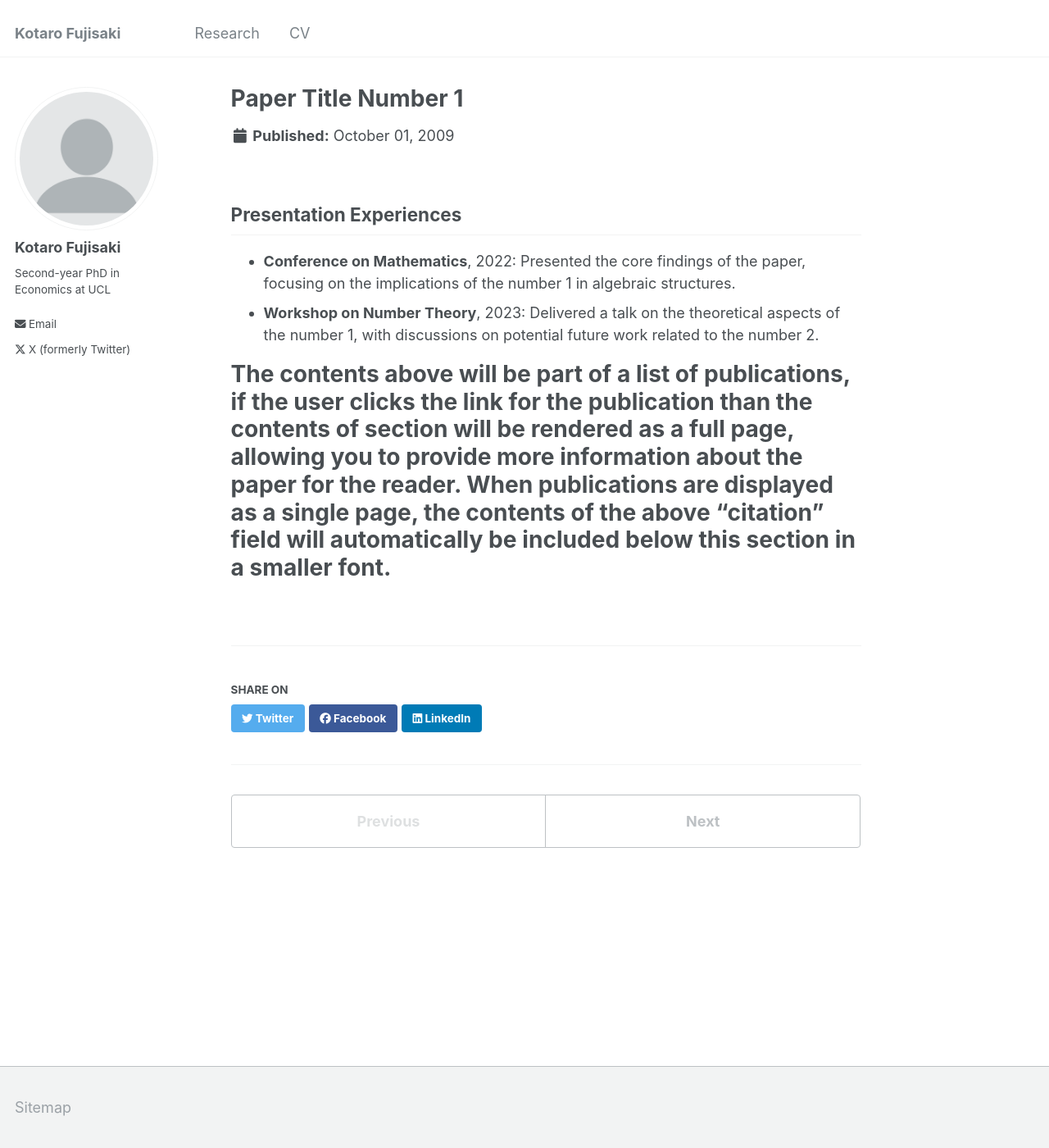
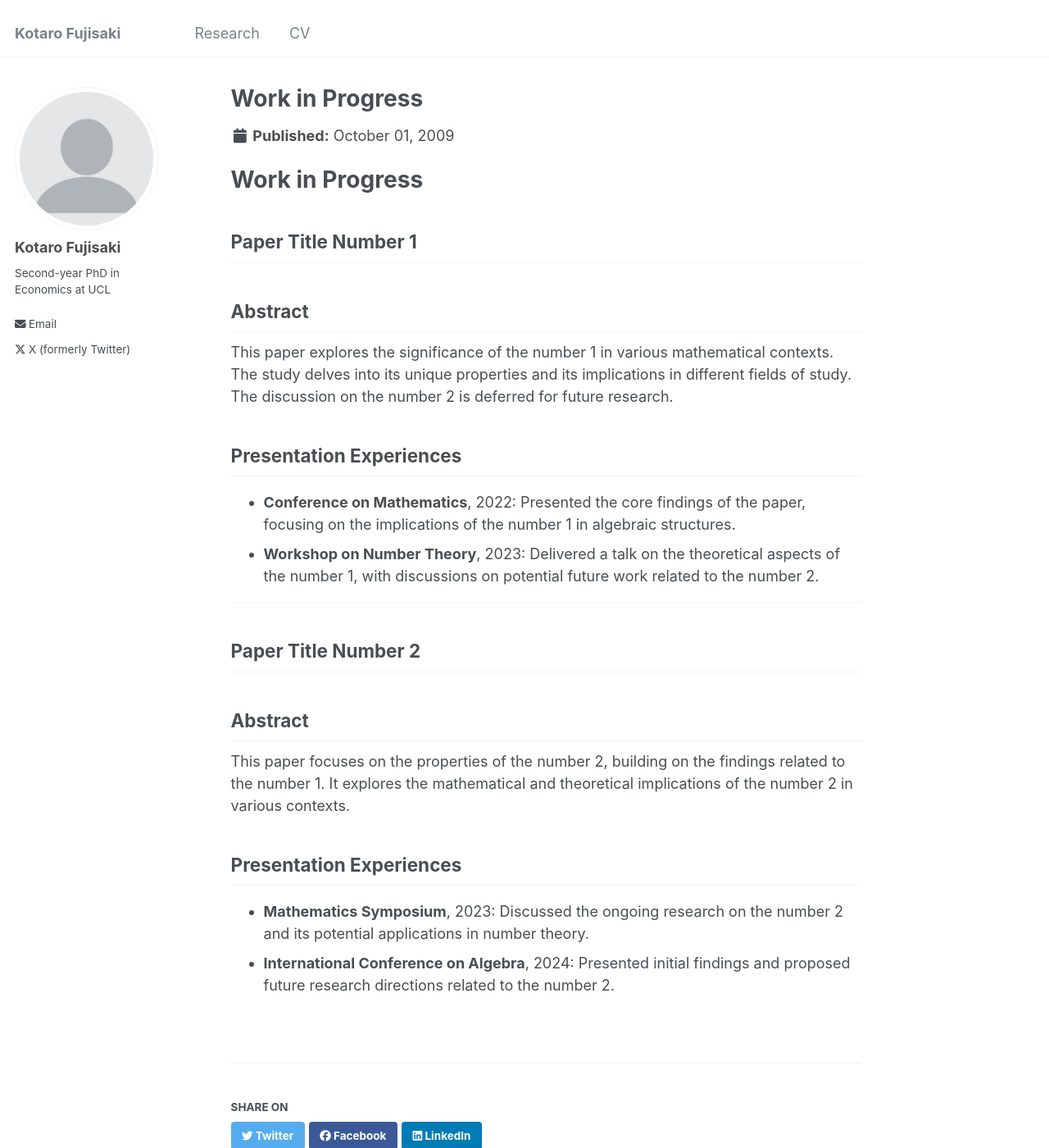
Before and after one commit to Kotaro-Fujisaki/kotaro-fujisaki.github.io, a Jekyll site: the page built from _publications/2009-10-01-paper-title-number-1.md, in a window 1280 px wide and 1400 px high. Shown: the whole window at 82% size. Built offline with Jekyll 4.4.1, drawn with Linux system fonts in a browser that asks for light colours.

Commit message:
Update 2009-10-01-paper-title-number-1.md
Signed-off-by: Kotaro-Fujisaki <163865887+Kotaro-Fujisaki@users.noreply.github.com>

```diff
--- a/_publications/2009-10-01-paper-title-number-1.md
+++ b/_publications/2009-10-01-paper-title-number-1.md
@@ -1,19 +1,30 @@
 ---
-title: "Paper Title Number 1"
+title: "Work in Progress"
 collection: publications
-# permalink: /publication/2009-10-01-paper-title-number-1
-# excerpt: 'This paper is about the number 1. The number 2 is left for future work.'
-# date: 2009-10-01
-# venue: 'Journal 1'
-# slidesurl: 'http://academicpages.github.io/files/slides1.pdf'
-# paperurl: 'http://academicpages.github.io/files/paper1.pdf'
-# citation: 'Your Name, You. (2009). &quot;Paper Title Number 1.&quot; <i>Journal 1</i>. 1(1).'
 ---
+
+# Work in Progress
+
+## Paper Title Number 1
+
+## Abstract
+
+This paper explores the significance of the number 1 in various mathematical contexts. The study delves into its unique properties and its implications in different fields of study. The discussion on the number 2 is deferred for future research.
 
 ## Presentation Experiences
 
 - **Conference on Mathematics**, 2022: Presented the core findings of the paper, focusing on the implications of the number 1 in algebraic structures.
 - **Workshop on Number Theory**, 2023: Delivered a talk on the theoretical aspects of the number 1, with discussions on potential future work related to the number 2.
 
+---
 
-# The contents above will be part of a list of publications, if the user clicks the link for the publication than the contents of section will be rendered as a full page, allowing you to provide more information about the paper for the reader. When publications are displayed as a single page, the contents of the above "citation" field will automatically be included below this section in a smaller font.
+## Paper Title Number 2
+
+## Abstract
+
+This paper focuses on the properties of the number 2, building on the findings related to the number 1. It explores the mathematical and theoretical implications of the number 2 in various contexts.
+
+## Presentation Experiences
+
+- **Mathematics Symposium**, 2023: Discussed the ongoing research on the number 2 and its potential applications in number theory.
+- **International Conference on Algebra**, 2024: Presented initial findings and proposed future research directions related to the number 2.
```
